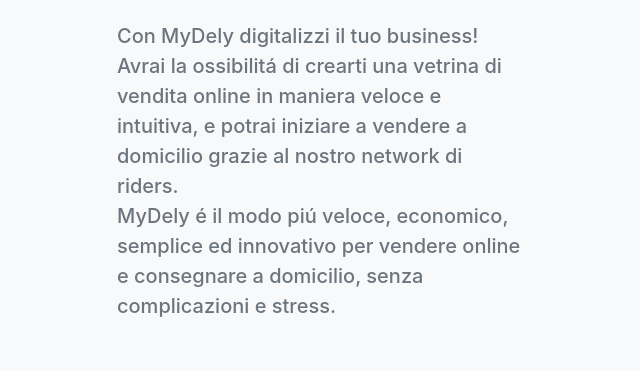
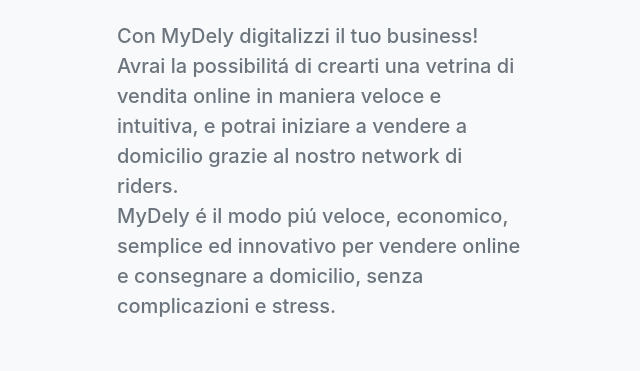
Before and after one commit to gmastellone/myapp-landing, a plain HTML site: page index.html in a window 1280 px wide. Shown: the part 2918-3289 px from the top of the page, 1-641 px from the left. Drawn offline with nearby package versions, Linux system fonts and the light colour scheme.

Commit message:
fix testo

```diff
--- a/index.html
+++ b/index.html
@@ -219,7 +219,7 @@
                 <div class="row gx-5 align-items-center justify-content-center justify-content-lg-between">
                     <div class="col-12 col-lg-5">
                         <h2 class="display-4 lh-1 mb-4">Perché MyDely?</h2>
-                        <p class="lead fw-normal text-muted mb-5 mb-lg-0">Con MyDely digitalizzi il tuo business!<br>Avrai la ossibilitá di crearti una vetrina di vendita online in maniera veloce e intuitiva, e potrai iniziare a vendere a domicilio grazie al nostro network di riders.<br>MyDely é il modo piú veloce, economico, semplice ed innovativo per vendere online e consegnare a domicilio, senza complicazioni e stress.</p>
+                        <p class="lead fw-normal text-muted mb-5 mb-lg-0">Con MyDely digitalizzi il tuo business!<br>Avrai la possibilitá di crearti una vetrina di vendita online in maniera veloce e intuitiva, e potrai iniziare a vendere a domicilio grazie al nostro network di riders.<br>MyDely é il modo piú veloce, economico, semplice ed innovativo per vendere online e consegnare a domicilio, senza complicazioni e stress.</p>
                     </div>
                     <div class="col-sm-8 col-md-6">
                         <div class="px-5 px-sm-0"><img class="img-fluid rounded-circle" src="assets/img/fattorino.jpg" alt="..." /></div>
```
